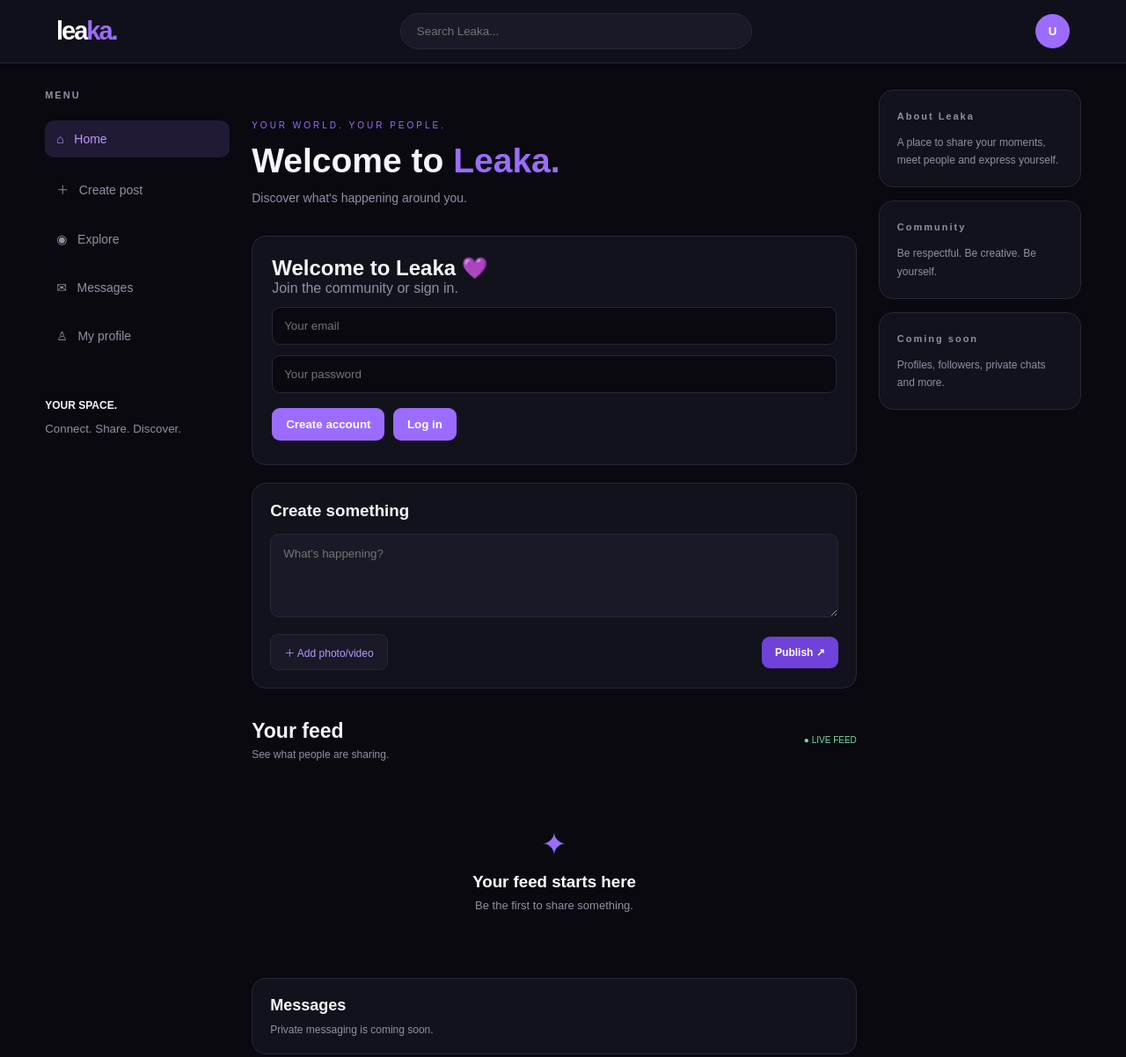
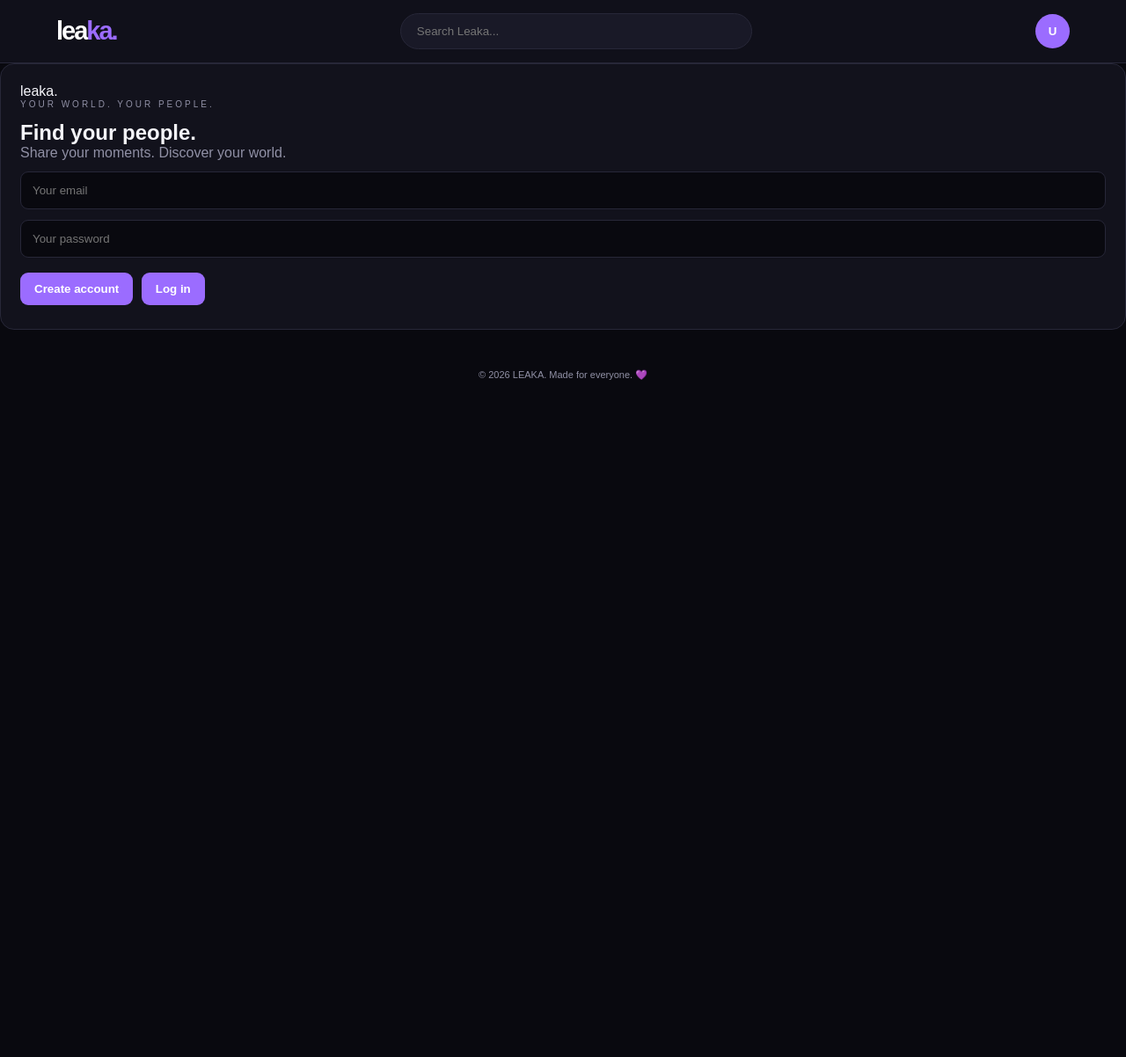
Before and after one commit to credos160-ship-it/Leaka, a plain HTML site: page index.html in a window 1280 px wide. Shown: the top 1202 px of the page at 88% size. After the commit the page ends 800 px from the top, so only its background shows below. Drawn offline with nearby package versions, Linux system fonts and the light colour scheme.

Commit message:
Update index.html

```diff
--- a/index.html
+++ b/index.html
@@ -4,61 +4,66 @@
 <head>
   <meta charset="UTF-8">
   <meta name="viewport" content="width=device-width, initial-scale=1.0">
-  <meta name="theme-color" content="#09090f">
-  <title>Leaka - Your Social Space</title>
+  <meta name="theme-color" content="#090610">
+  <title>LEAKA — Your World</title>
   <link rel="stylesheet" href="style.css">
 </head>
 <body>
 
   <header class="topbar">
-    <a href="#" class="logo">lea<span>ka.</span></a>
+    <a href="#home" class="logo">lea<span>ka.</span></a>
     <input type="search" id="search" placeholder="Search Leaka...">
     <button class="avatar" id="profileBtn">U</button>
   </header>
 
-  <div class="layout">
+  <!-- LOGIN SCREEN -->
+  <section class="auth-card" id="auth">
+    <div class="auth-brand">leaka<span>.</span></div>
+    <p class="eyebrow">YOUR WORLD. YOUR PEOPLE.</p>
+    <h1>Find your people.</h1>
+    <p>Share your moments. Discover your world.</p>
 
-    <aside class="sidebar">
-      <h3>MENU</h3>
-      <a class="active" href="#">⌂ &nbsp; Home</a>
-      <a href="#create">＋ &nbsp; Create post</a>
-      <a href="#feed">◉ &nbsp; Explore</a>
-      <a href="#messages">✉ &nbsp; Messages</a>
-      <a href="#profile">♙ &nbsp; My profile</a>
+    <input type="email" id="email" placeholder="Your email">
+    <input type="password" id="password" placeholder="Your password">
 
-      <div class="sidebar-bottom">
-        <p>YOUR SPACE.</p>
-        <small>Connect. Share. Discover.</small>
-      </div>
-    </aside>
+    <button id="signupBtn">Create account</button>
+    <button id="loginBtn">Log in</button>
+    <button id="logoutBtn" hidden>Log out</button>
+
+    <p id="authMessage"></p>
+  </section>
+
+  <!-- MAIN APP -->
+  <div id="appContent" hidden>
 
     <main class="main-content">
 
-      <section class="welcome">
-        <div>
-          <p class="eyebrow">YOUR WORLD. YOUR PEOPLE.</p>
-          <h1>Welcome to <span>Leaka.</span></h1>
-          <p>Discover what's happening around you.</p>
+      <!-- HOME -->
+      <section class="welcome" id="home">
+        <p class="eyebrow">WELCOME TO YOUR SPACE</p>
+        <h1>Your world.<br><span>Your rules.</span></h1>
+        <p>There's always something happening on Leaka.</p>
+      </section>
+
+      <!-- MOMENTS -->
+      <section class="moments-section">
+        <div class="section-heading">
+          <h2>Your moments</h2>
+          <span>COMING SOON</span>
         </div>
-       </section>
-       <section class="auth-card" id="auth">
-  <h2>Welcome to Leaka 💜</h2>
-  <p>Join the community or sign in.</p>
 
-  <input type="email" id="email" placeholder="Your email">
+        <div class="moments-row">
+          <div class="moment">＋<small>Your story</small></div>
+          <div class="moment">✦<small>Friends</small></div>
+          <div class="moment">✧<small>Discover</small></div>
+          <div class="moment">♡<small>Community</small></div>
+        </div>
+      </section>
 
-  <input type="password" id="password" placeholder="Your password">
+      <!-- CREATE POST -->
+      <section class="create-card" id="create">
+        <h3>Create something ✨</h3>
 
-  <button id="signupBtn">Create account</button>
-  <button id="loginBtn">Log in</button>
-
-  <button id="logoutBtn" hidden>Log out</button>
-
-  <p id="authMessage"></p>
-</section>
-
-      <section class="create-card" id="create">
-        <h3>Create something</h3>
         <textarea id="caption" placeholder="What's happening?"></textarea>
 
         <div class="upload-row">
@@ -66,66 +71,90 @@
             ＋ Add photo/video
             <input type="file" id="mediaInput" accept="image/*,video/*" hidden>
           </label>
+
           <button id="postBtn" class="post-btn">Publish ↗</button>
         </div>
 
         <div id="preview"></div>
       </section>
 
+      <!-- FEED -->
       <section class="feed-section" id="feed">
         <div class="section-heading">
           <div>
             <h2>Your feed</h2>
-            <p>See what people are sharing.</p>
+            <p>Little moments. Big memories.</p>
           </div>
-          <span class="live-dot">● LIVE FEED</span>
+          <span class="live-dot">● LIVE</span>
         </div>
 
         <div id="posts">
           <div class="empty-state">
             <div>✦</div>
-            <h3>Your feed starts here</h3>
+            <h3>Your story starts here</h3>
             <p>Be the first to share something.</p>
           </div>
         </div>
       </section>
 
-      <section class="extra-section" id="messages">
-        <h2>Messages</h2>
-        <p>Private messaging is coming soon.</p>
+      <!-- REELS -->
+      <section class="extra-section" id="reels">
+        <h2>LEAKA Reels ✨</h2>
+        <p>Short videos, creative moments and things worth watching.</p>
+        <div class="coming-soon">VIDEO EXPERIENCES COMING SOON</div>
       </section>
 
+      <!-- MESSAGES -->
+      <section class="extra-section" id="messages">
+        <h2>Your private space 💌</h2>
+        <p>Your private conversations will live here.</p>
+        <div class="coming-soon">PRIVATE CHATS COMING SOON</div>
+      </section>
+
+      <!-- PROFILE -->
       <section class="extra-section" id="profile">
+        <div class="profile-avatar">U</div>
         <h2>Your profile</h2>
-        <p>Your personal space on Leaka.</p>
+        <p>Your identity. Your moments. Your community.</p>
+        <button id="logoutBtnProfile">Log out</button>
       </section>
 
     </main>
 
-    <aside class="rightbar">
-      <div class="right-card">
-        <h3>About Leaka</h3>
-        <p>A place to share your moments, meet people and express yourself.</p>
-      </div>
+    <!-- BOTTOM NAVIGATION -->
+    <nav class="bottom-nav">
+      <a href="#home" class="nav-item active">
+        <span>⌂</span>
+        <small>Home</small>
+      </a>
 
-      <div class="right-card">
-        <h3>Community</h3>
-        <p>Be respectful. Be creative. Be yourself.</p>
-      </div>
+      <a href="#reels" class="nav-item">
+        <span>▷</span>
+        <small>Reels</small>
+      </a>
 
-      <div class="right-card">
-        <h3>Coming soon</h3>
-        <p>Profiles, followers, private chats and more.</p>
-      </div>
-    </aside>
+      <a href="#create" class="nav-item create-nav">
+        <span>＋</span>
+        <small>Create</small>
+      </a>
+
+      <a href="#messages" class="nav-item">
+        <span>✉</span>
+        <small>Chats</small>
+      </a>
+
+      <a href="#profile" class="nav-item">
+        <span>♙</span>
+        <small>Profile</small>
+      </a>
+    </nav>
 
   </div>
 
-  <footer>
-    © 2026 Leaka. Made for everyone.
-  </footer>
+  <footer>© 2026 LEAKA. Made for everyone. 💜</footer>
 
   <script src="https://cdn.jsdelivr.net/npm/@supabase/supabase-js@2"></script>
-<script src="app.js"></script>
+  <script src="app.js"></script>
+
 </body>
 </html>
```
